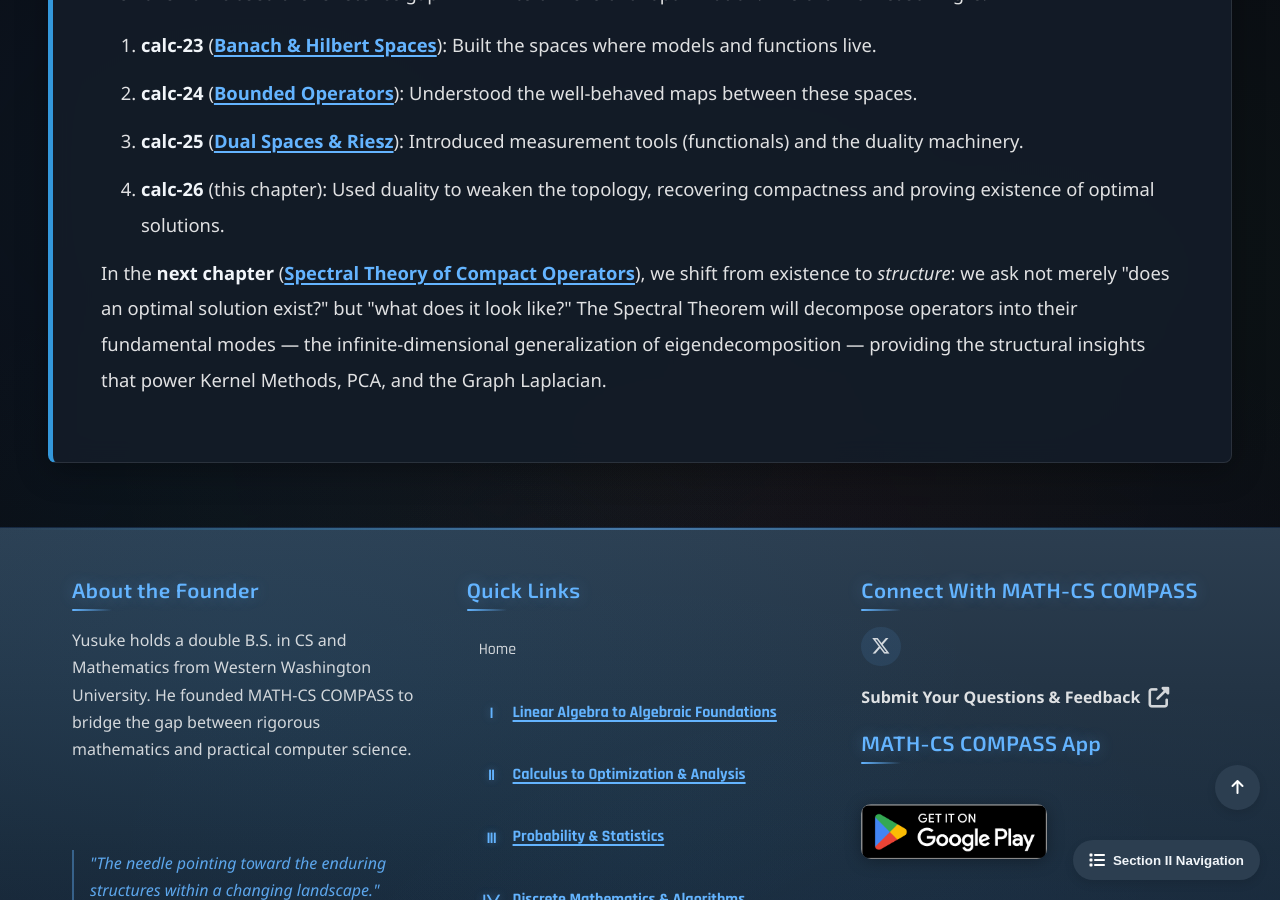
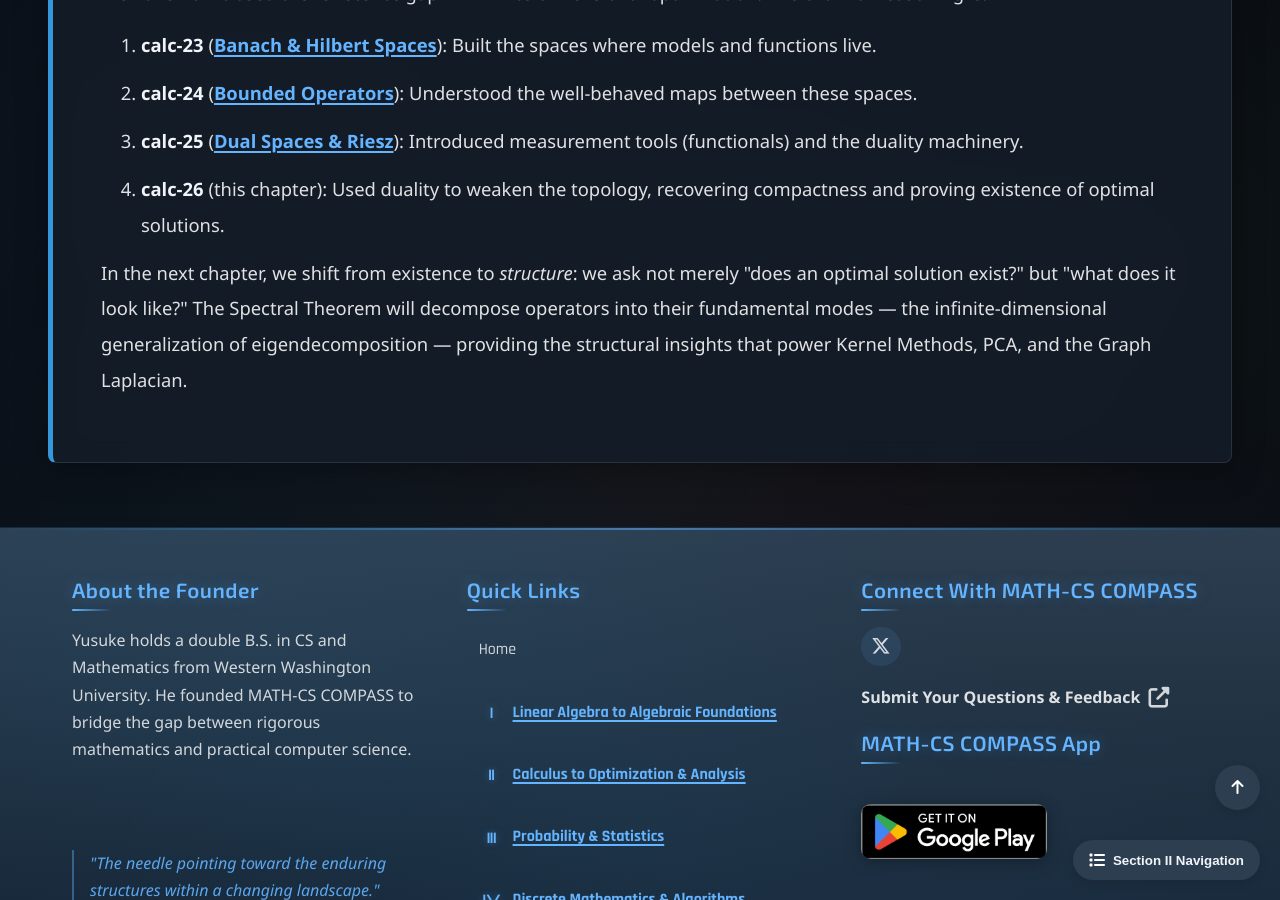
Before and after one commit to Yusukey01/yusukey01.github.io, a Jekyll site: the page built from Mathematics/Calculus/weak_topologies.html, in a window 1280 px wide and 900 px high, scrolled down 15078 px. Built offline with Jekyll 4.4.1, drawn with Linux system fonts in a browser that asks for light colours.

Commit message:
fixed links

```diff
--- a/Mathematics/Calculus/weak_topologies.html
+++ b/Mathematics/Calculus/weak_topologies.html
@@ -772,12 +772,9 @@ noindex: true
                 </ol>
 
                 <p>
-                    In the <strong>next chapter</strong>
-                    (<a href="compact_operators.html"><strong>Spectral Theory of Compact Operators</strong></a>),
-                    we shift from existence to <em>structure</em>: we ask not merely "does an optimal solution exist?"
-                    but "what does it look like?" The Spectral Theorem will decompose operators into their fundamental
-                    modes — the infinite-dimensional generalization of eigendecomposition — providing the structural
-                    insights that power Kernel Methods, PCA, and the Graph Laplacian.
+                    In the next chapter, we shift from existence to <em>structure</em>: we ask not merely "does an optimal solution exist?"
+                    but "what does it look like?" The Spectral Theorem will decompose operators into their fundamental modes — the infinite-dimensional
+                    generalization of eigendecomposition — providing the structural insights that power Kernel Methods, PCA, and the Graph Laplacian.
                 </p>
 
             </section>
```
